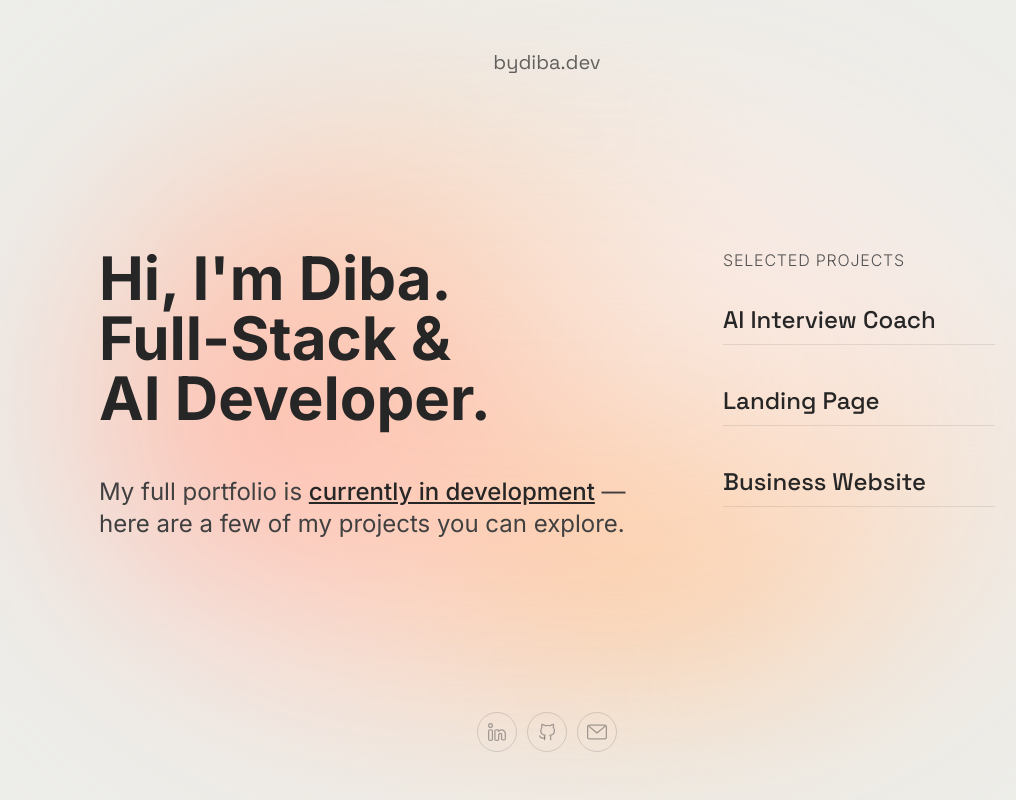
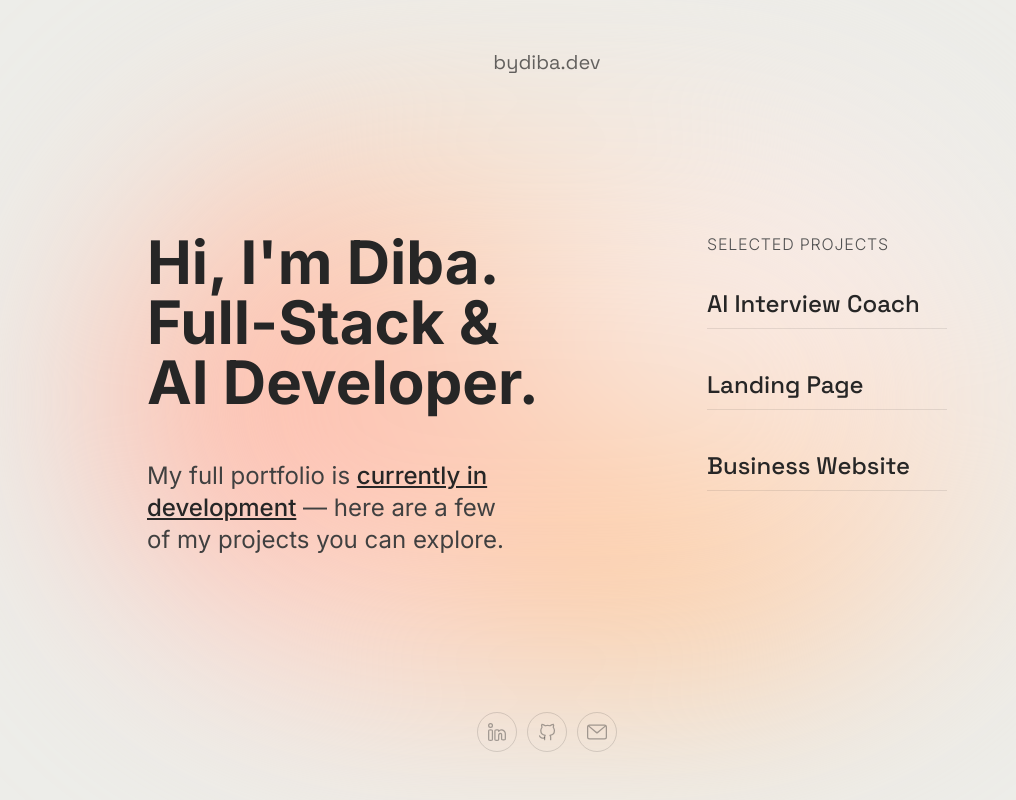
Before and after one commit to dmalikzadeh/bydiba, a Next.js app: page / in a window 1280 px wide. Shown: the whole page, without its empty margins (93-1109 px from the left). Built offline with nearby package versions, Linux system fonts and the light colour scheme.

Commit message:
fix mobile layout

```diff
--- a/src/app/layout.tsx
+++ b/src/app/layout.tsx
@@ -23,8 +23,8 @@ const spaceGrotesk = Space_Grotesk({
 });
 
 export const metadata: Metadata = {
-  title: "Create Next App",
-  description: "Generated by create next app",
+  title: "bydiba | portfolio",
+  description: "Building modern full-stack apps and AI experiences.",
 };
 
 export default function RootLayout({
--- a/src/app/page.tsx
+++ b/src/app/page.tsx
@@ -4,7 +4,7 @@ import Link from "next/link";
 
 export default function Home() {
   return (
-    <div className="font-inter relative flex h-screen items-center justify-center bg-[#edede9] text-neutral-800 px-4 sm:px-8 md:px-12 py-12 overflow-x-hidden">
+    <div className="font-inter relative flex h-full min-h-screen items-center justify-center bg-[#edede9] text-neutral-800 overflow-x-hidden">
       <div className="blur">
         <div className="gradient-mask">
           <div className="spin-wrapper">
@@ -13,7 +13,7 @@ export default function Home() {
         </div>
       </div>
 
-      <main className="z-10 max-w-4xl h-full flex flex-col justify-between items-center">
+      <main className="z-10 max-w-4xl min-h-screen flex flex-col gap-12 justify-between items-center px-4 sm:px-8 md:px-12 py-12 ">
         <div>
           <h2 className="font-space-grotesk text-xl opacity-70">bydiba.dev</h2>
         </div>
```
